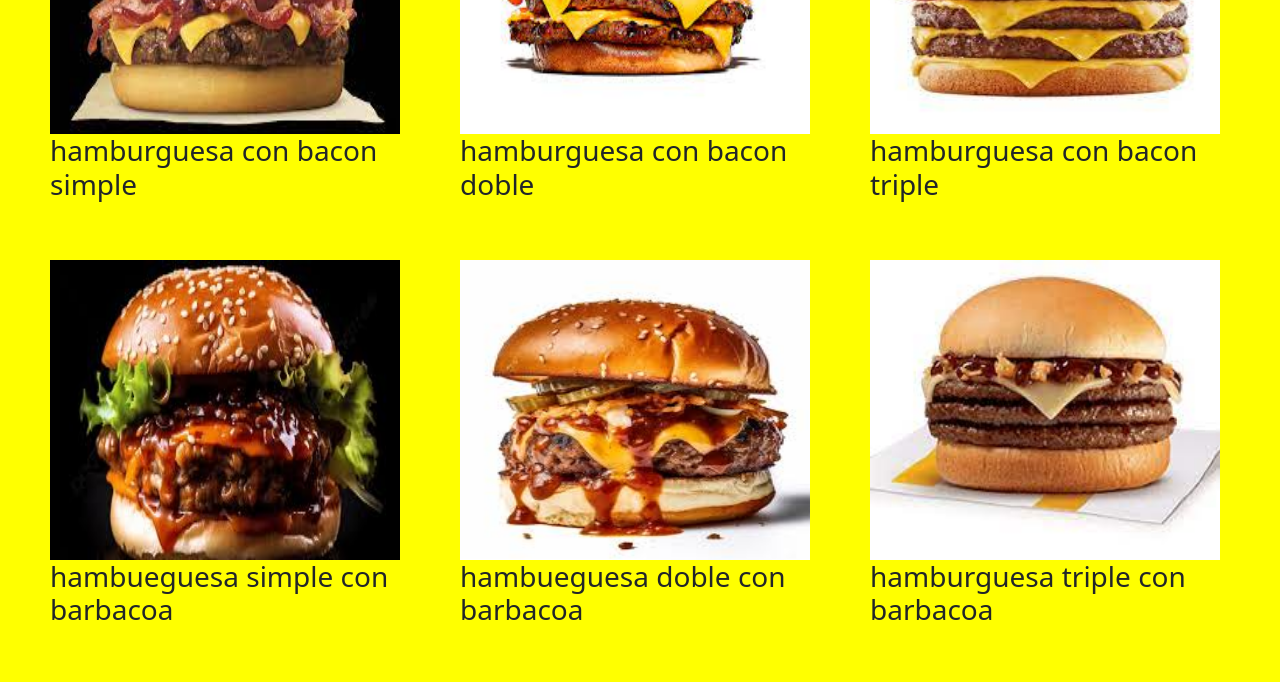
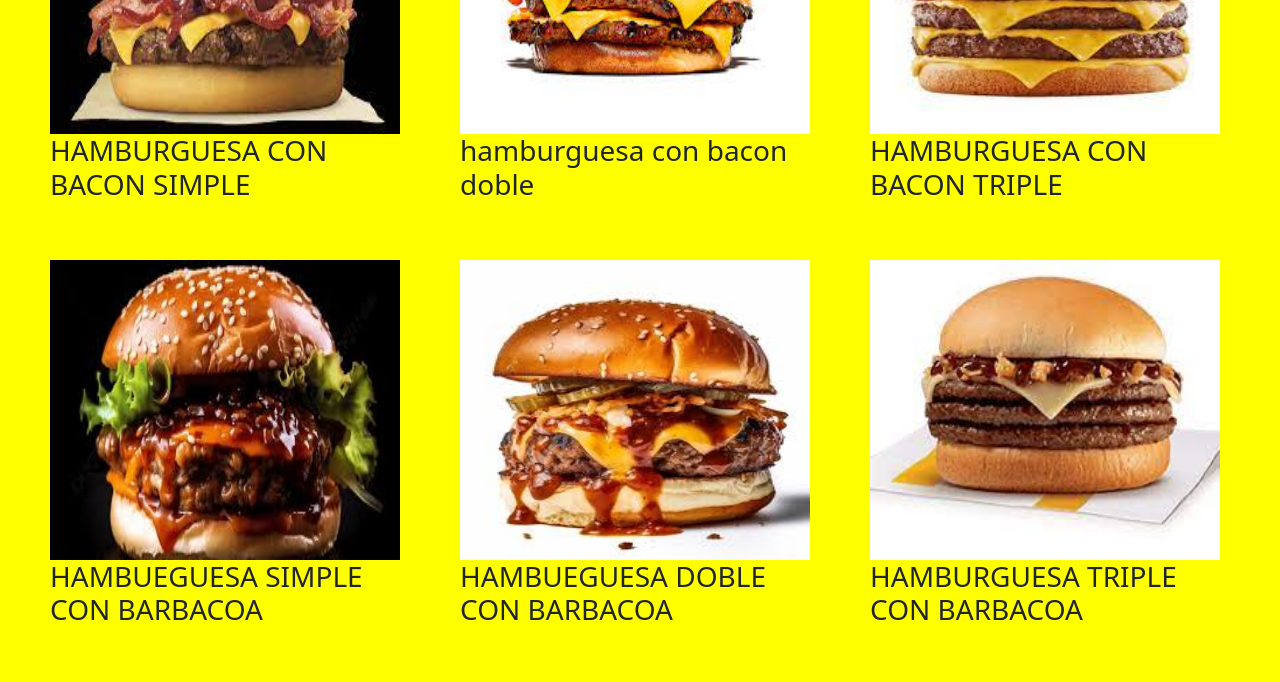
Before and after one commit to tobiRonco/PreEntrega2, a website: page pages/ver-mas.html in a window 1280 px wide. Shown: the part 480-1162 px from the top of the page. Drawn offline with nearby package versions, Linux system fonts and the light colour scheme.

Commit message:
se agrandan las img de las hamburguesas y se cambian los titulos a letra mayuscula

```diff
--- a/pages/ver-mas.html
+++ b/pages/ver-mas.html
@@ -60,7 +60,7 @@
                 <div class="centrodelapagina">
                     <div class="divcentrodepag">
                         <img class="imghamburguesas" src="./../assets/image/hamburguesas img/hamburguesa-con-bacon-simple.jpeg" alt="">
-                        <h3>hamburguesa con bacon simple</h3>
+                        <h3 class="phamburguesas">hamburguesa con bacon simple</h3>
                     </div>
                     <div  class="divcentrodepag">
                         <img  class="imghamburguesas"src="./../assets/image/hamburguesas img/hamburguesa-con-bacon-doble.jpeg" alt="">
@@ -68,19 +68,19 @@
                     </div>
                     <div class="divcentrodepag">
                         <img  class="imghamburguesas"src="./../assets/image/hamburguesas img/hamburguesa-con -bacon-triple.jpeg" alt="">
-                        <h3>hamburguesa con bacon triple</h3>
+                        <h3 class="phamburguesas">hamburguesa con bacon triple</h3>
                     </div>
                     <div class="divcentrodepag">
                         <img class="imghamburguesas" src="./../assets/image/hamburguesas img/hamburguesa simple con barbacoa.jpeg" alt="">
-                        <h3>hambueguesa simple con barbacoa</h3>
+                        <h3 class="phamburguesas">hambueguesa simple con barbacoa</h3>
                      </div>
                     <div class="divcentrodepag">
                          <img class="imghamburguesas"   src="./../assets/image/hamburguesas img/hamburguesa-doble-con-barbacoa.jpeg" alt="">
-                        <h3>hambueguesa doble con barbacoa</h3>
+                        <h3 class="phamburguesas">hambueguesa doble con barbacoa</h3>
                     </div>
                     <div class="divcentrodepag">
                         <img class="imghamburguesas" src="./../assets/image/hamburguesas img/hamburguesa triple barbacoa.jpeg" alt="">
-                        <h3> hamburguesa triple con barbacoa</h3>
+                        <h3 class="phamburguesas"> hamburguesa triple con barbacoa</h3>
                     </div>
 
 
--- a/style/sass/style.scss
+++ b/style/sass/style.scss
@@ -224,12 +224,19 @@ h4{
         flex-direction: column;
         justify-content: center;
 
+        .imghamburguesas
+        {
+            width: 250px;
+            height: 250px;
+
+        }
+        .phamburguesas{
+            text-transform: $textomayus;
+
+        }
+
     }
-    .imghamburguesas
-    {
-        width: 200px;
-        height: 200px;
-    }
+
     .imgLogo{
         width: 70px;
         height: 70px;
```
Also changed, not shown: style/css/style.css, 1 other file.
